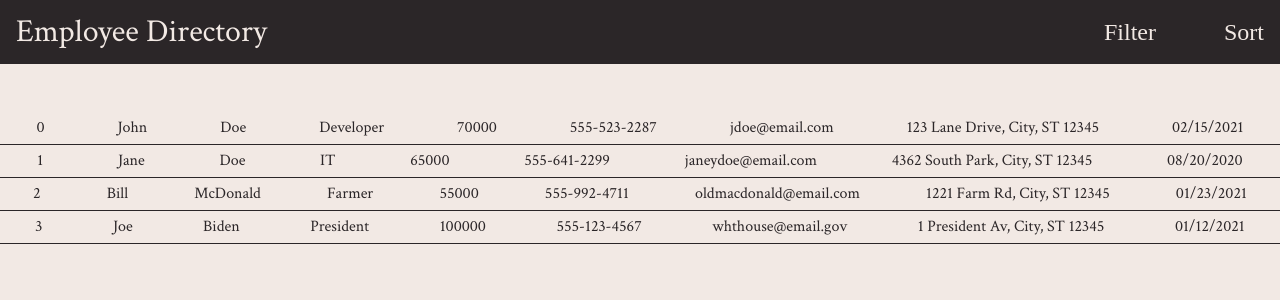
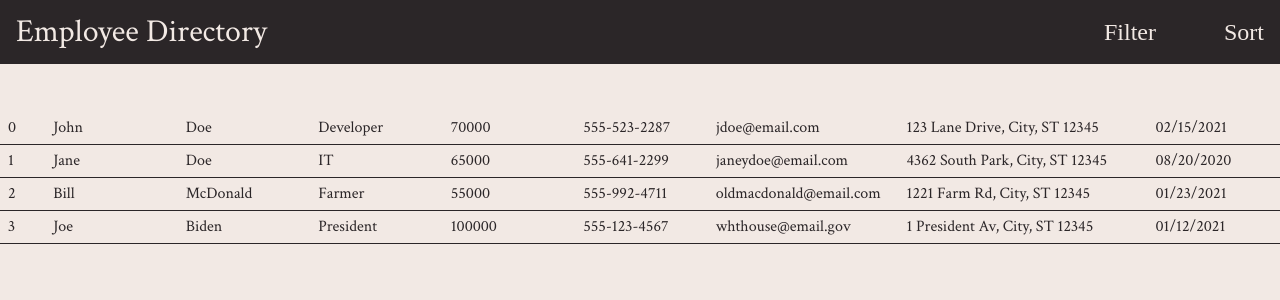
Before and after one commit to nbur4556/employee-directory, a React (Create React App) app: page / in a window 1280 px wide. Shown: the top 300 px of the page. Built offline with nearby package versions, Linux system fonts and the light colour scheme.

Commit message:
aligned employee data with a column

```diff
--- a/src/stylesheets/employee-row.css
+++ b/src/stylesheets/employee-row.css
@@ -1,11 +1,18 @@
 .employee-row{
     display: flex;
     flex-direction: row;
-    justify-content: space-around;
+    justify-content: space-between;
 
     border-bottom: 1px solid var(--color-main-black);
 }
 
 .employee-row p{
+    flex: 1;
     padding: .5rem;
 }
+
+.employee-row p:nth-child(1) { flex: 0.25; }
+
+.employee-row p:nth-child(7) { flex: 1.5; }
+
+.employee-row p:nth-child(8) { flex: 2; }
```
